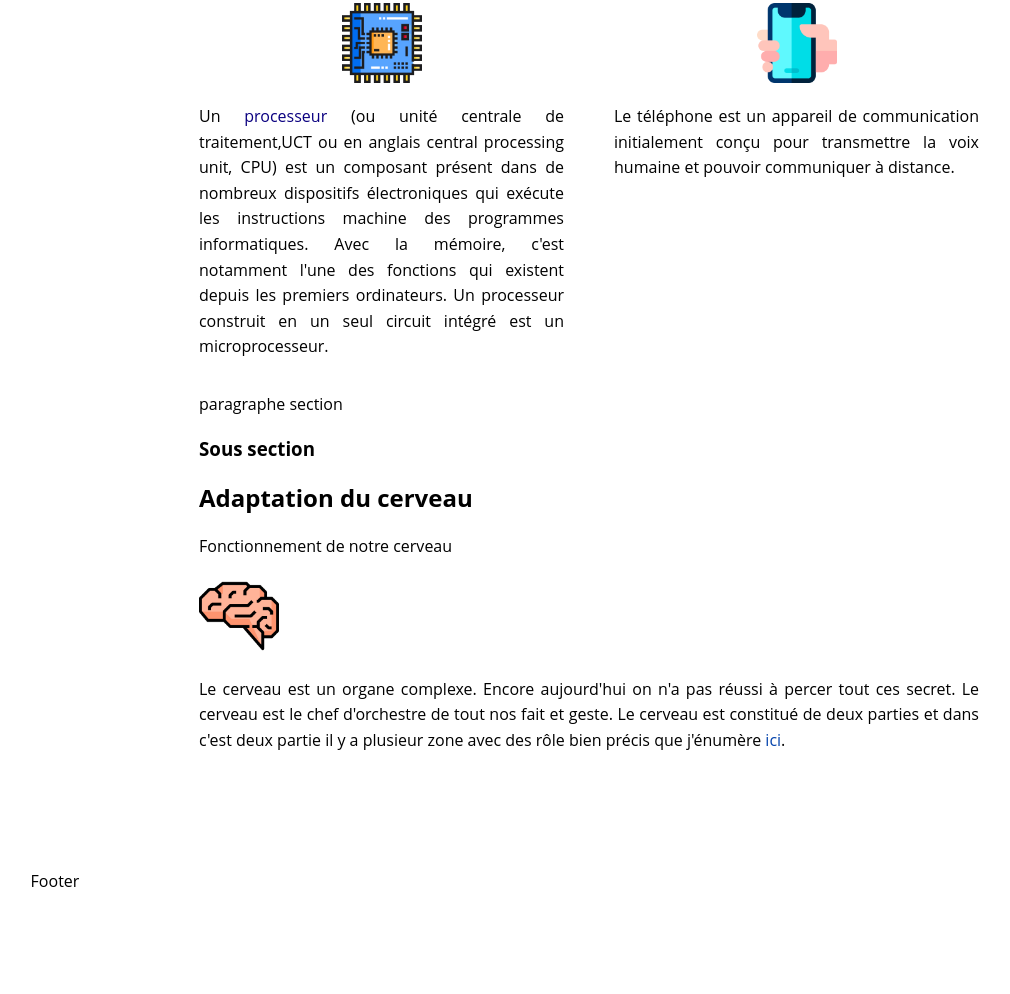
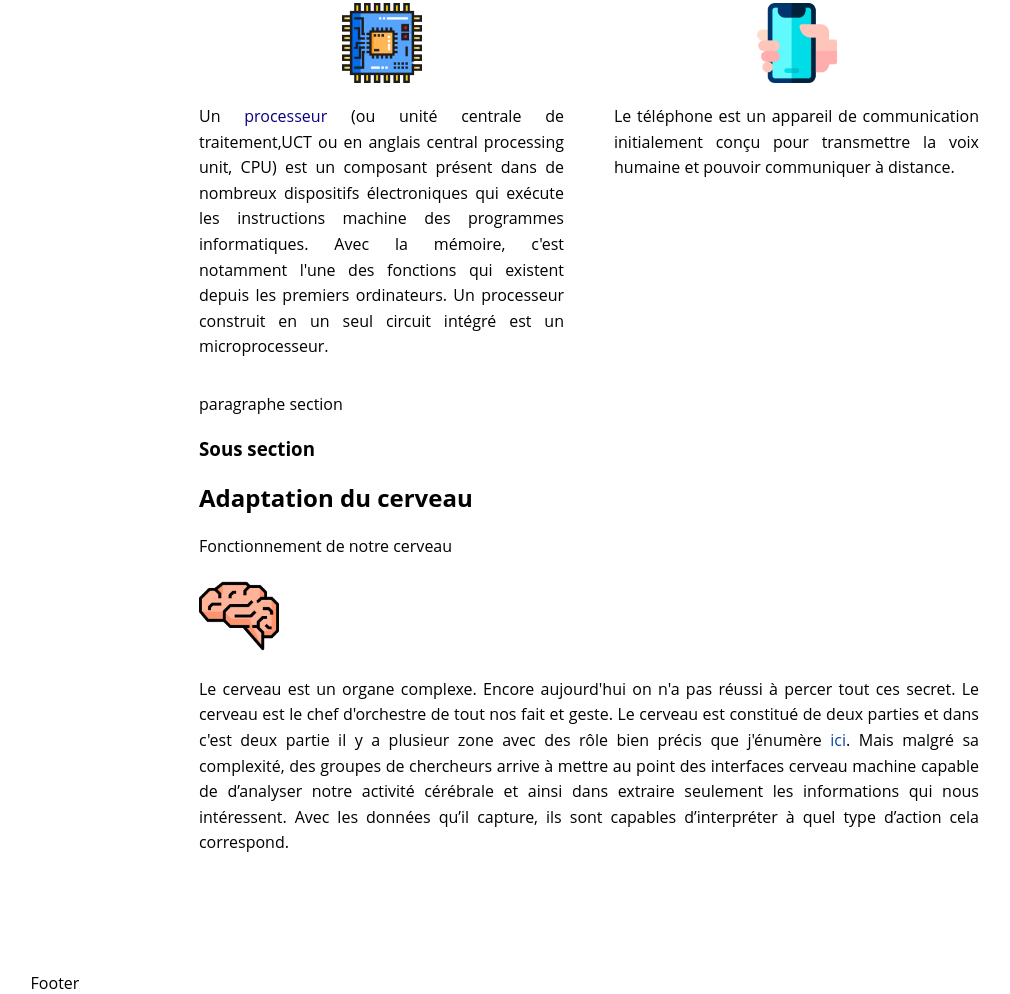
Before and after one commit to BaptisteBuvron/Projet-S1-DUT-informatique, a plain HTML site: page index.html in a window 1280 px wide. Shown: the part 3791-4785 px from the top of the page, without its empty margins (251-1261 px from the left). Before the commit the page ends 4683 px from the top, so only its background shows below. Drawn offline with nearby package versions, Linux system fonts and the light colour scheme.

Commit message:
PourSacha

```diff
--- a/index.html
+++ b/index.html
@@ -174,7 +174,10 @@
             <p>Fonctionnement de notre cerveau</p>
                 <div>
                     <img src="images/brainMini.png" alt="">
-                    <p>Le cerveau est un organe complexe. Encore aujourd'hui on n'a pas réussi à percer tout ces secret. Le cerveau est le chef d'orchestre de tout nos fait et geste. Le cerveau est constitué de deux parties et dans c'est deux partie il y a plusieur zone avec des rôle bien précis que j'énumère <a href="annexe/Cerveau.html">ici</a>.</p>
+                    <p>Le cerveau est un organe complexe. Encore aujourd'hui on n'a pas réussi à percer tout ces secret. Le cerveau est le chef d'orchestre de tout nos fait et geste. Le cerveau est constitué de deux parties et dans c'est deux partie il y a plusieur zone avec des rôle bien précis que j'énumère <a href="annexe/Cerveau.html">ici</a>.
+                    Mais malgré sa complexité, des groupes de chercheurs arrive à mettre au point des interfaces cerveau machine capable de d’analyser notre activité cérébrale et ainsi dans extraire seulement les informations qui nous intéressent.
+                    Avec les données qu’il capture, ils sont capables d’interpréter à quel type d’action cela correspond.
+                    </p>
                 </div>
 
 
```
Also changed, not shown: images/Invasif.png (added), images/NonInvasif.png (added), images/Semi-Invasif.png (added).
